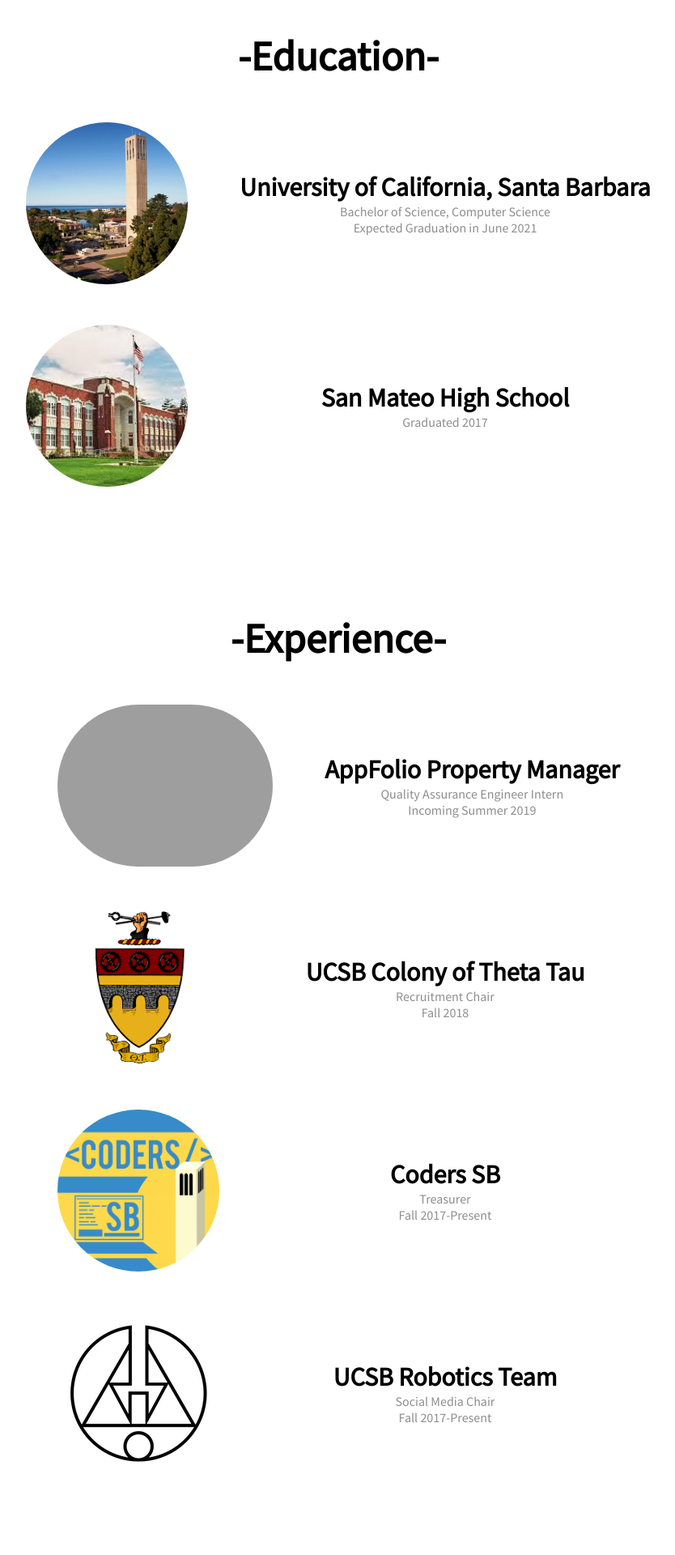
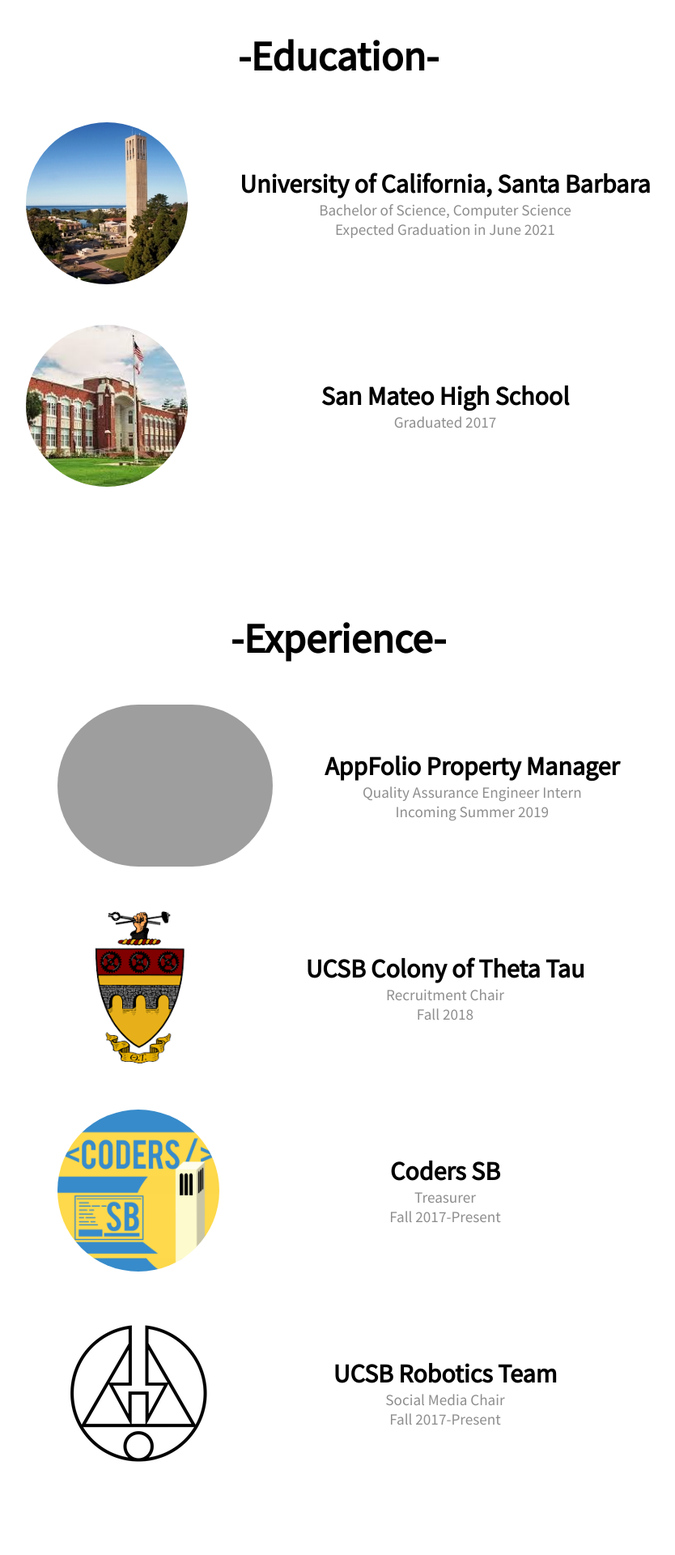
Before and after one commit to austinwong3/austinwong3.github.io, a PHP site: page /index.html in a window 1280 px wide. Shown: the part 881-2801 px from the top of the page at 81% size, without its empty margins (222-1056 px from the left). Run offline with PHP 8.4, Linux system fonts and the light colour scheme; grey boxes are pictures that could not be loaded.

Commit message:
typing done

```diff
--- a/css/main.css
+++ b/css/main.css
@@ -150,6 +150,10 @@
 {
     font-size: 2.5vw;
 }
+#about h4
+{
+    font-size: 1.5vw
+}
 
 #about
 {
@@ -159,7 +163,7 @@
 #about img
 {
 	height: 200px;
-    border-radius: 500px;
+    border-radius: 200px;
     margin-right: 5vw;
 
 }
```
